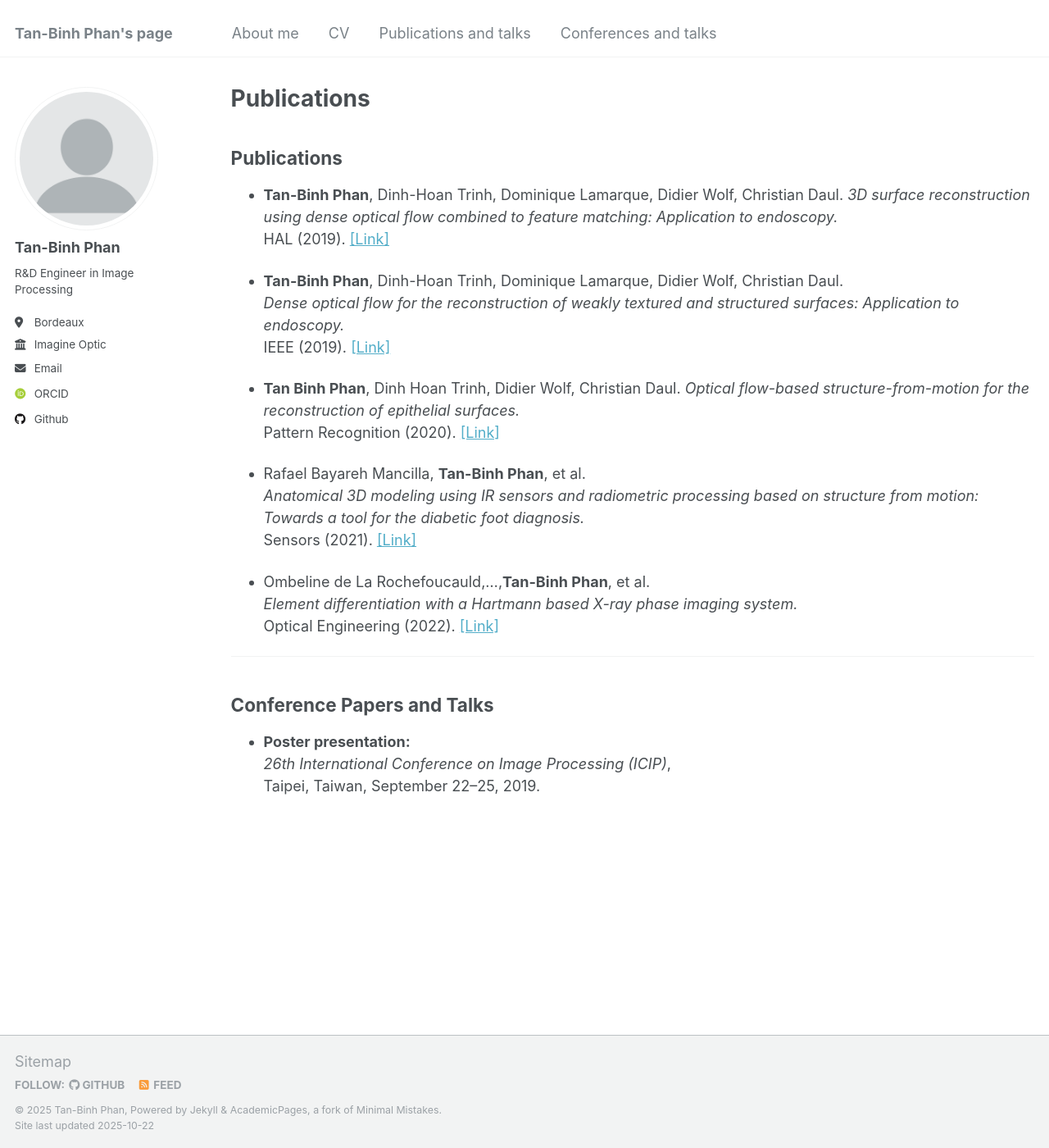
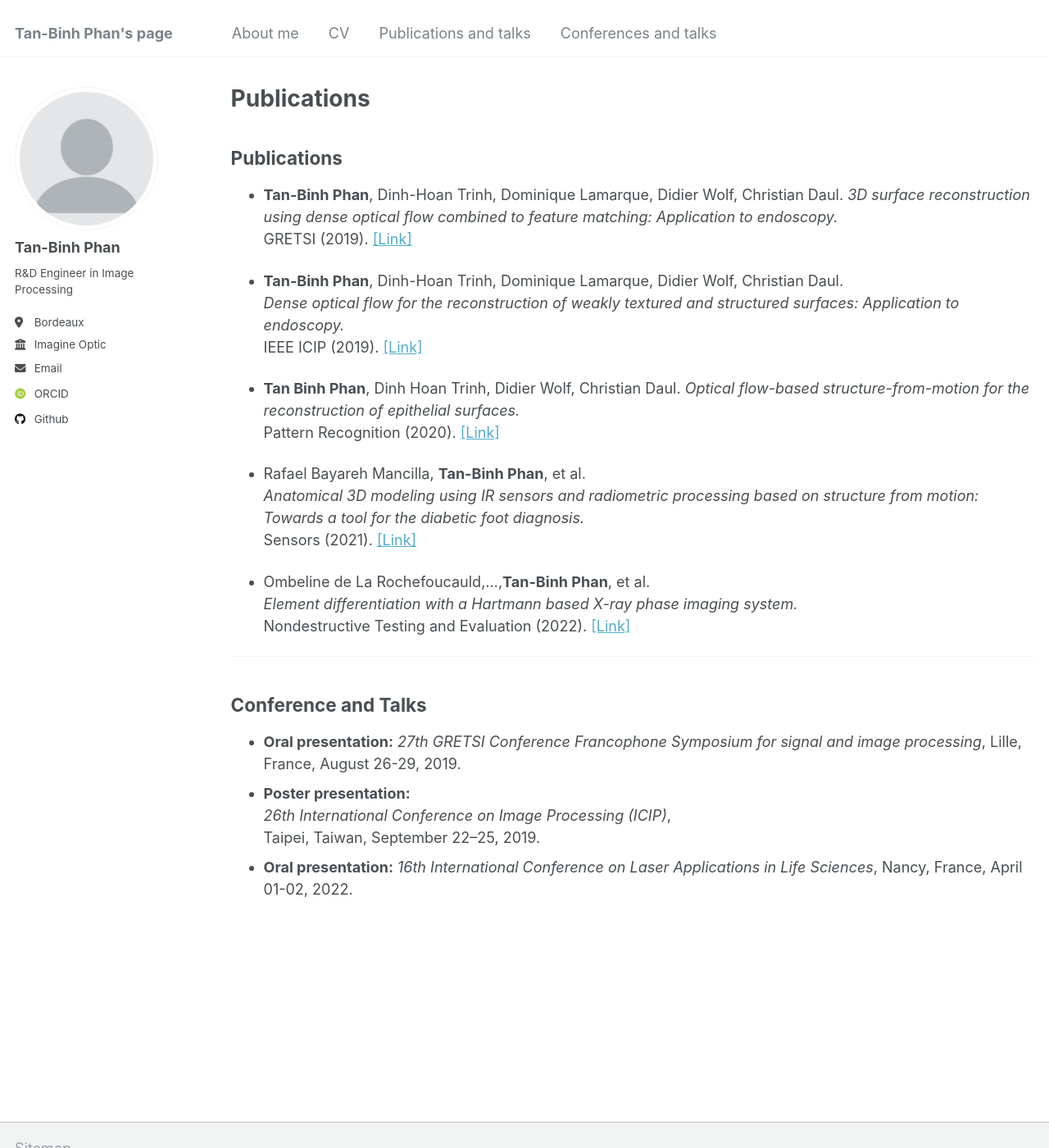
Before and after one commit to TanBinh93/tanbinhphan.github.io, a Jekyll site: the page built from _pages/publications.md, in a window 1280 px wide and 1400 px high. Shown: the whole window at 82% size. Built offline with Jekyll 4.4.1, drawn with Linux system fonts in a browser that asks for light colours; some web fonts are replaced.

Commit message:
Update publications.md

```diff
--- a/_pages/publications.md
+++ b/_pages/publications.md
@@ -8,11 +8,11 @@ author_profile: true
 
 - **Tan-Binh Phan**, Dinh-Hoan Trinh, Dominique Lamarque, Didier Wolf, Christian Daul.
   *3D surface reconstruction using dense optical flow combined to feature matching: Application to endoscopy.*
-  HAL (2019). [[Link]](https://hal.science/hal-02271615/)
+  GRETSI (2019). [[Link]](https://hal.science/hal-02271615/)
 
 - **Tan-Binh Phan**, Dinh-Hoan Trinh, Dominique Lamarque, Didier Wolf, Christian Daul.
   *Dense optical flow for the reconstruction of weakly textured and structured surfaces: Application to endoscopy.*
-  IEEE (2019). [[Link]](https://ieeexplore.ieee.org/abstract/document/8802948)
+  IEEE ICIP (2019). [[Link]](https://ieeexplore.ieee.org/abstract/document/8802948)
 
 - **Tan Binh Phan**, Dinh Hoan Trinh, Didier Wolf, Christian Daul.
   *Optical flow-based structure-from-motion for the reconstruction of epithelial surfaces.*
@@ -24,11 +24,17 @@ author_profile: true
 
 - Ombeline de La Rochefoucauld,...,**Tan-Binh Phan**, et al.
   *Element differentiation with a Hartmann based X-ray phase imaging system.*
-  Optical Engineering (2022). [[Link]](https://doi.org/10.1080/10589759.2022.2095383)
+  Nondestructive Testing and Evaluation (2022). [[Link]](https://doi.org/10.1080/10589759.2022.2095383)
 
 ---
 
-## Conference Papers and Talks
+## Conference and Talks
+- **Oral presentation:**
+  *27th GRETSI Conference Francophone Symposium for signal and image processing*,
+  Lille, France, August 26-29, 2019.
 - **Poster presentation:**
   *26th International Conference on Image Processing (ICIP)*,
   Taipei, Taiwan, September 22–25, 2019.
+- **Oral presentation:**
+  *16th International Conference on Laser Applications in Life Sciences*,
+  Nancy, France, April 01-02, 2022.
```
